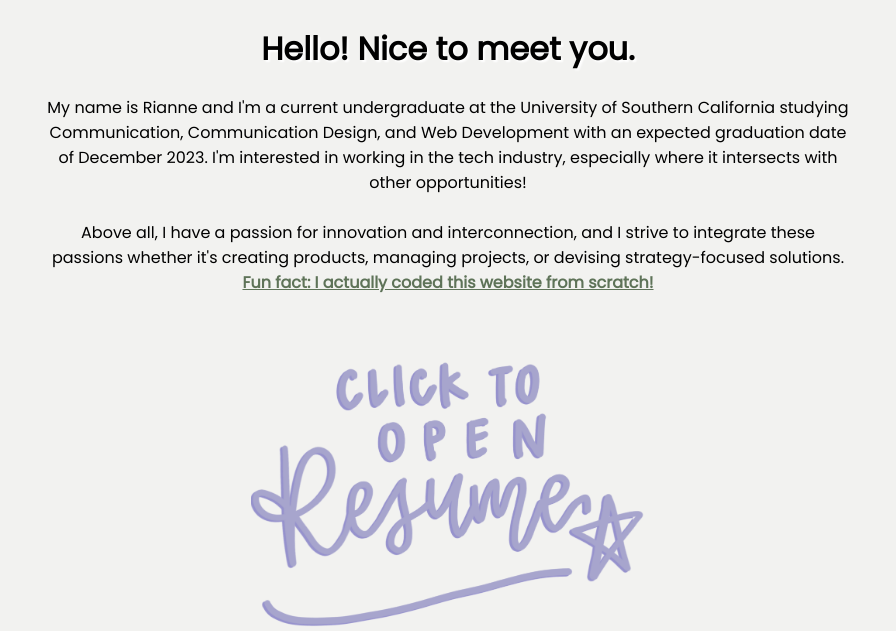
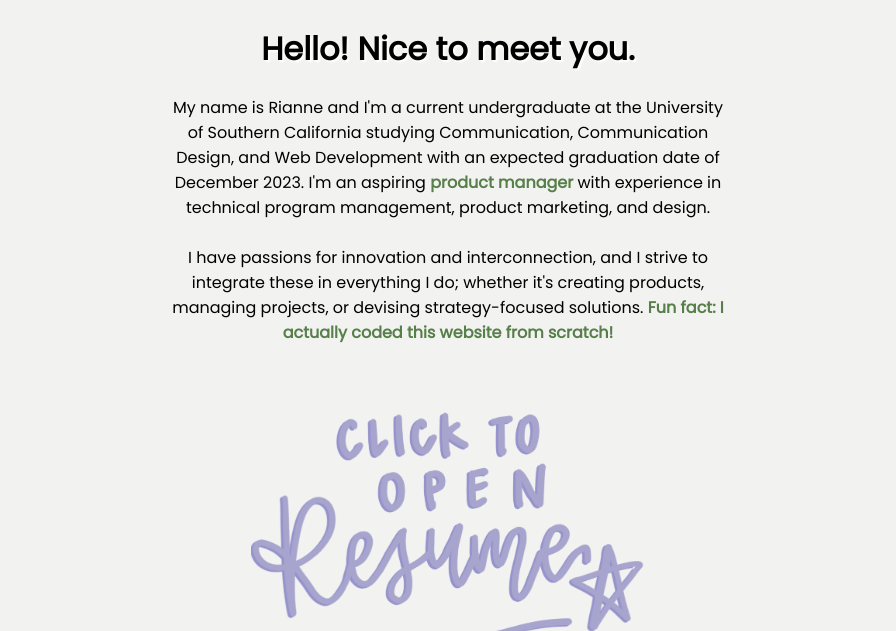
Before and after one commit to rianneaguas/rianneportfolio, a plain HTML site: page index.html in a window 1280 px wide. Shown: the part 985-1616 px from the top of the page, without its empty margins (192-1088 px from the left). Drawn offline with Linux system fonts and the light colour scheme.

Commit message:
coppyedits

```diff
--- a/index.html
+++ b/index.html
@@ -56,12 +56,11 @@ body{
 }
 
 #about strong{
-	text-decoration: underline;
-	color: #5E7358;
+	color: #577F4A;
 }
 
 #about p{
-	margin: 0px 230px
+	margin: 0px 350px
 }
 
 .resume{
@@ -148,7 +147,7 @@ body{
 <div id="about">
 	<img src="img/profilepic.png" alt="rianne aguas profilepic">
 	<h1>Hello! Nice to meet you.</h1>
-	<p>My name is Rianne and I'm a current undergraduate at the University of Southern California studying Communication, Communication Design, and Web Development with an expected graduation date of December 2023. I'm interested in working in the tech industry, especially where it intersects with other opportunities! <br><br> Above all, I have a passion for innovation and interconnection, and I strive to integrate these passions whether it's creating products, managing projects, or devising strategy-focused solutions. <strong>Fun fact: I actually coded this website from scratch!</strong></p><br>
+	<p>My name is Rianne and I'm a current undergraduate at the University of Southern California studying Communication, Communication Design, and Web Development with an expected graduation date of December 2023. I'm an aspiring <strong>product manager</strong> with experience in technical program management, product marketing, and design. <br><br> I have passions for innovation and interconnection, and I strive to integrate these in everything I do; whether it's creating products, managing projects, or devising strategy-focused solutions. <strong>Fun fact: I actually coded this website from scratch!</strong></p><br>
 </div> <!-- about -->
 
 <div class="resume">
```
